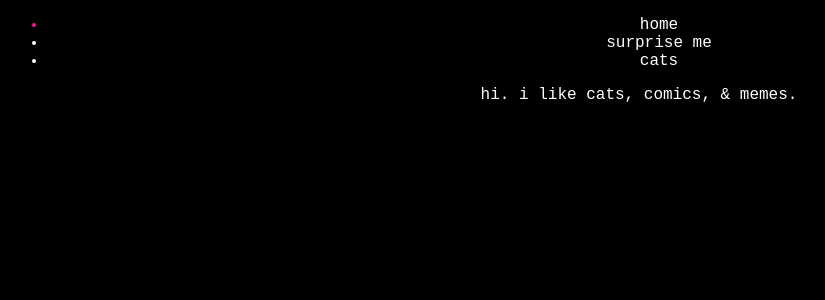
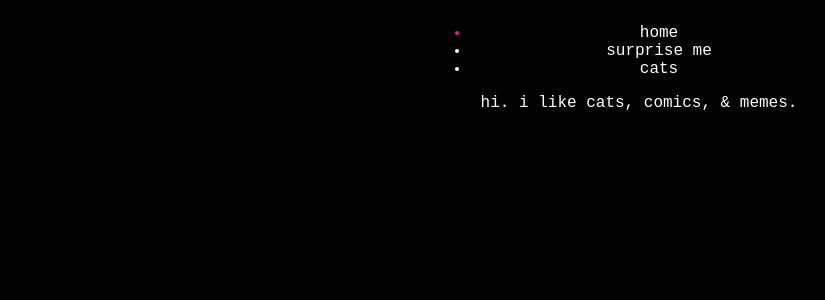
Before and after one commit to daniellaidalia/portfolio, a Jekyll site: the page built from index.html, in a window 1280 px wide. Shown: the top 300 px of the page, without its empty margins (1-826 px from the left). Built offline with Jekyll 4.4.1, drawn with Linux system fonts in a browser that asks for light colours.

Commit message:
Update styles.scss

```diff
--- a/css/styles.scss
+++ b/css/styles.scss
@@ -10,7 +10,8 @@ body {
 
 nav {
   list-style-type: none;
-  display: inline;
+  display: inline-block;
+  width: 33%;
 }
 
 a:link, a:active, a:visited {
```
